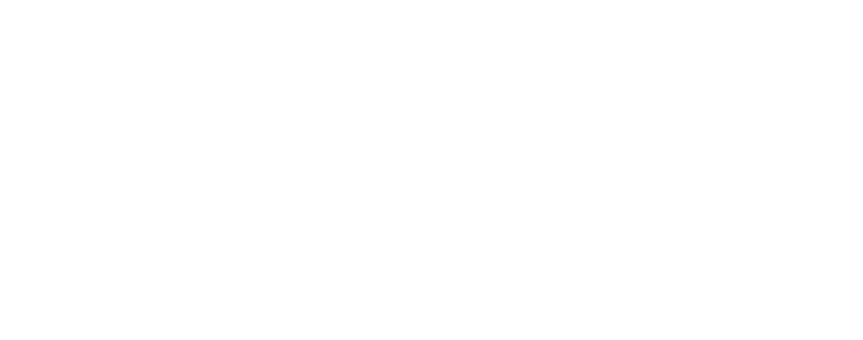
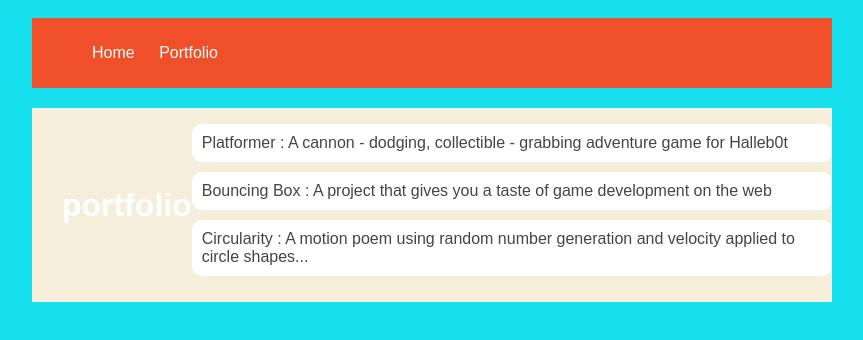
Before and after one commit to Shamaypeart/shamaypeart.github.io, a plain HTML site: page portfolio.html in a window 1280 px wide. Shown: the whole page, without its empty margins (208-1071 px from the left). Drawn offline with Linux system fonts and the light colour scheme.

Commit message:
add portfolio.html file

```diff
--- a/portfolio.html
+++ b/portfolio.html
@@ -0,0 +1,41 @@
+<!DOCTYPE HTML>
+<html>
+
+<head>
+    <title> Shamay's website </title>
+    <link rel="stylesheet" href="style.css">
+</head>
+
+<body>
+    <div id="all-contents">
+        <div id="all-contents">
+            <nav>
+                <ul id="nav-ul">
+                    <li class="nav-li">
+                        <a class="nav-a" href="index.html">Home</a>
+                    </li>
+                    <li class="nav-li">
+                        <a class="nav-a" href="portfolio.html">Portfolio</a>
+                    </li>
+                </ul>
+            </nav>
+            <main>
+                <div class="content"></div>
+                <h1>portfolio</h1>
+                <ul id="portfolio">
+                    <li>
+                        <a href="projects/platformer/">Platformer : A cannon - dodging, collectible - grabbing adventure
+                            game for Halleb0t</a>
+                    </li>
+                    <li><a href="projects/bouncing-box/">Bouncing Box : A project that gives you a taste of game
+                            development on the web </a></li>
+                    <li><a href="projects/circularity/">Circularity : A motion poem using random number generation and
+                            velocity applied to circle shapes...</a></li>
+
+                </ul>
+            </main>
+        </div>
+    </div>
+</body>
+
+</html>
--- a/style.css
+++ b/style.css
@@ -71,3 +71,29 @@ h2,
 h3 {
     margin: 0px;
 }
+
+ /* portfolio styles */
+ .content h1 {
+    color: black;
+}
+
+#portfolio {
+    list-style-type: none;
+    padding-left: 0;
+}
+
+#portfolio li {
+    background: #fff;
+    padding: 10px;
+    border-radius: 10px;
+    margin-bottom: 10px;
+}
+
+#portfolio li:hover {
+    background: #eee;
+}
+
+#portfolio a {
+    text-decoration: none;
+    color: #454545;
+}
```
